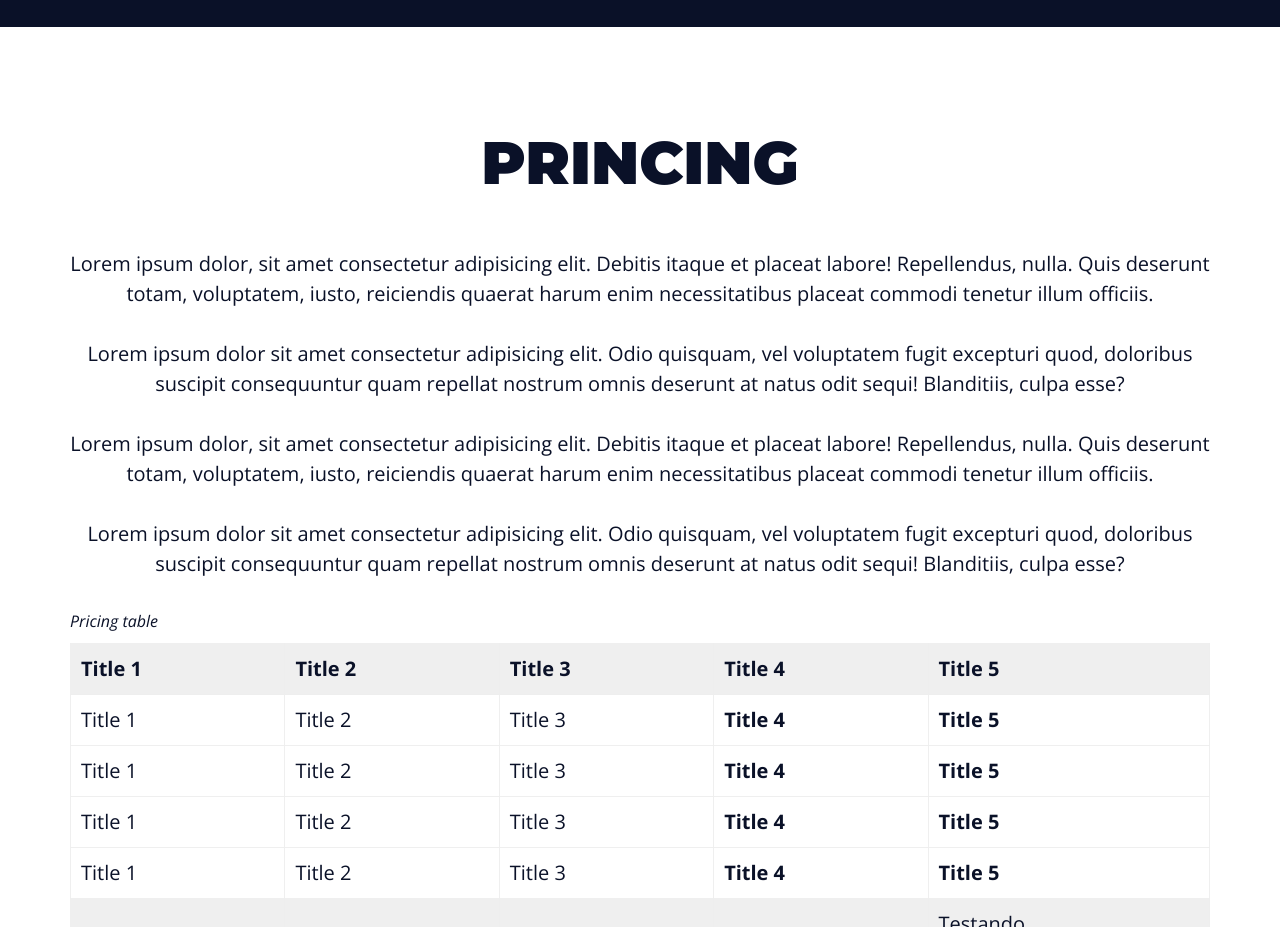
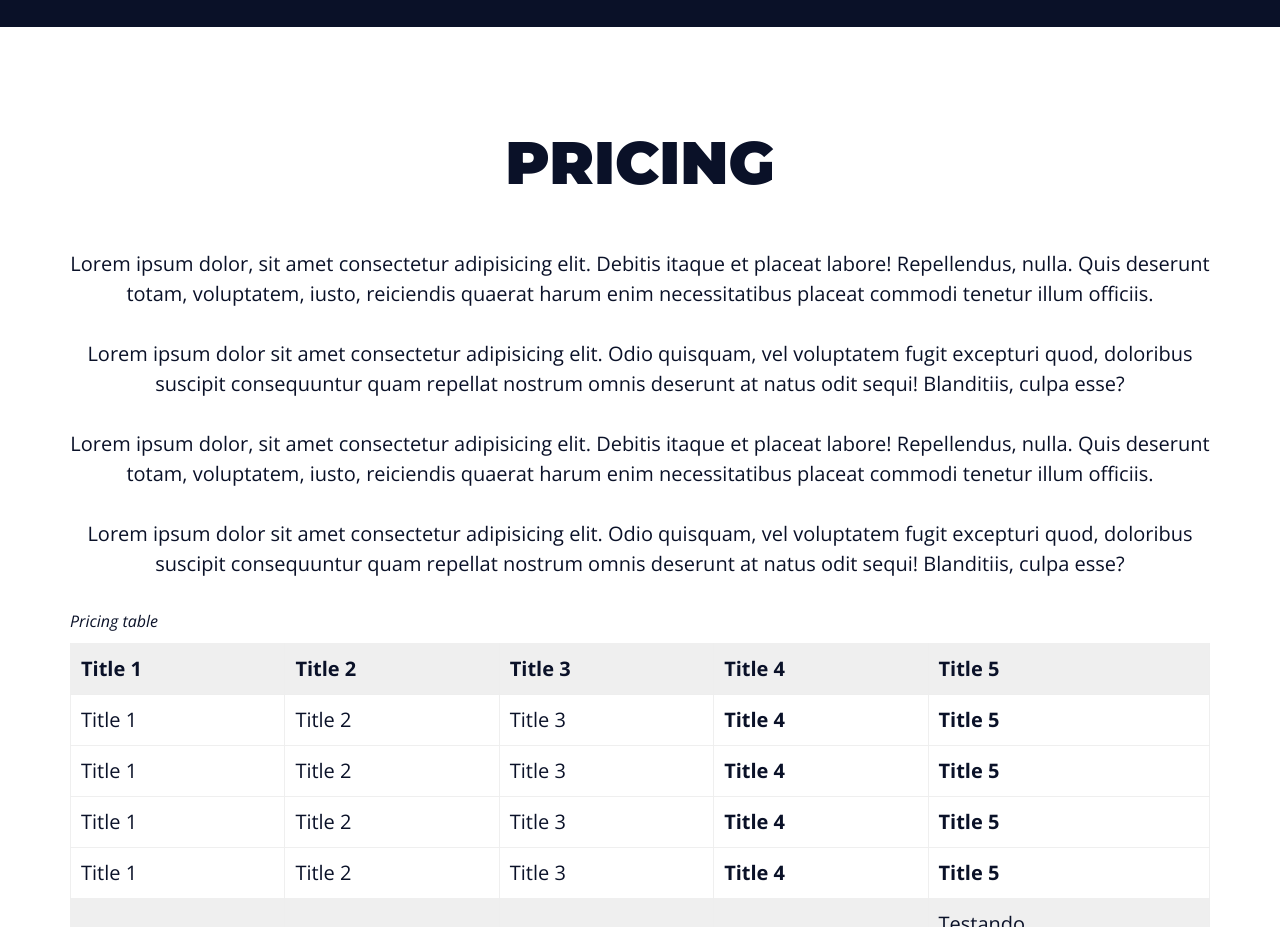
Before and after one commit to douglasoliveira96/Lading-page, a plain HTML site: page index.html in a window 1280 px wide. Shown: the part 4380-5307 px from the top of the page. Drawn offline with nearby package versions, Linux system fonts and the light colour scheme.

Commit message:
Update index.html

```diff
--- a/index.html
+++ b/index.html
@@ -168,9 +168,9 @@
         </div>
     </section>
 
-    <section id="princing" class="white-bg section">
+    <section id="pricing" class="white-bg section">
         <div class="main-content top3-content">
-            <h2>PRINCING</h2>
+            <h2>PRICING</h2>
             <p>Lorem ipsum dolor, sit amet consectetur adipisicing elit. Debitis itaque et placeat labore! Repellendus,
                 nulla. Quis deserunt totam, voluptatem, iusto, reiciendis quaerat harum enim necessitatibus placeat
                 commodi tenetur illum officiis.</p>
```
